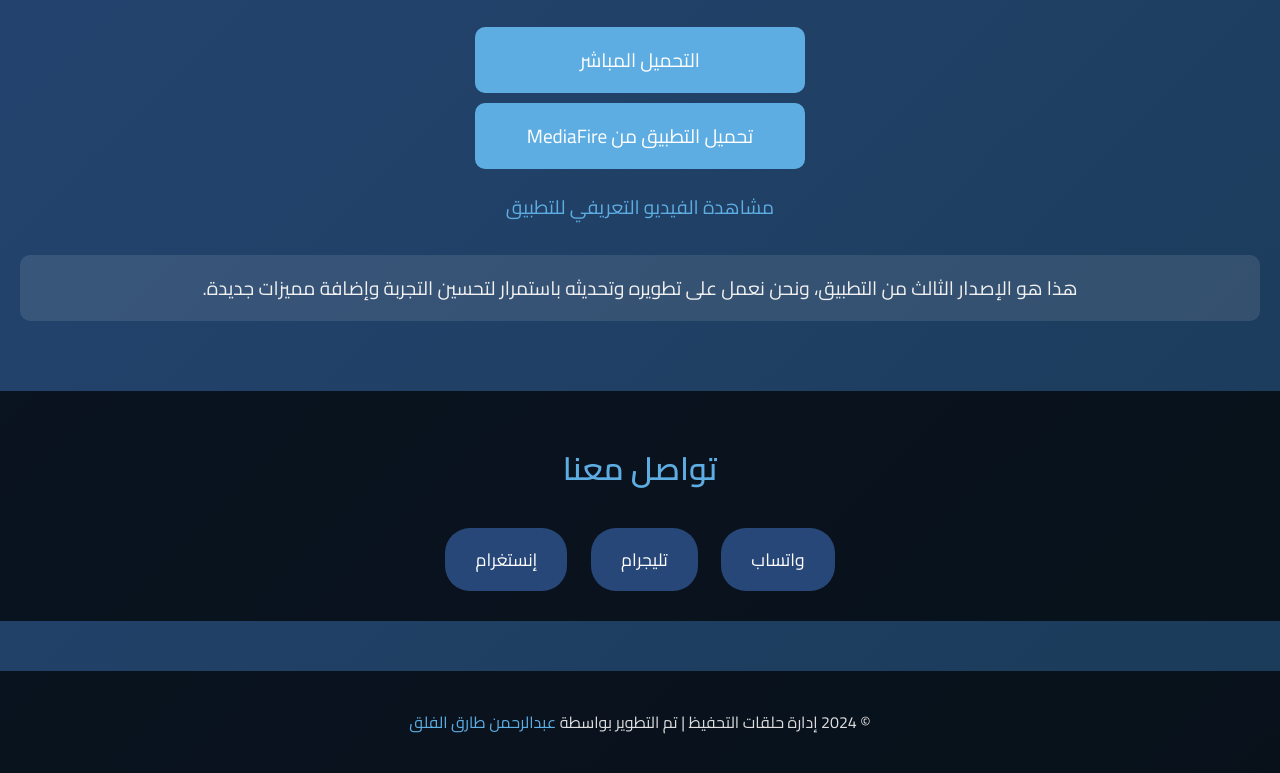
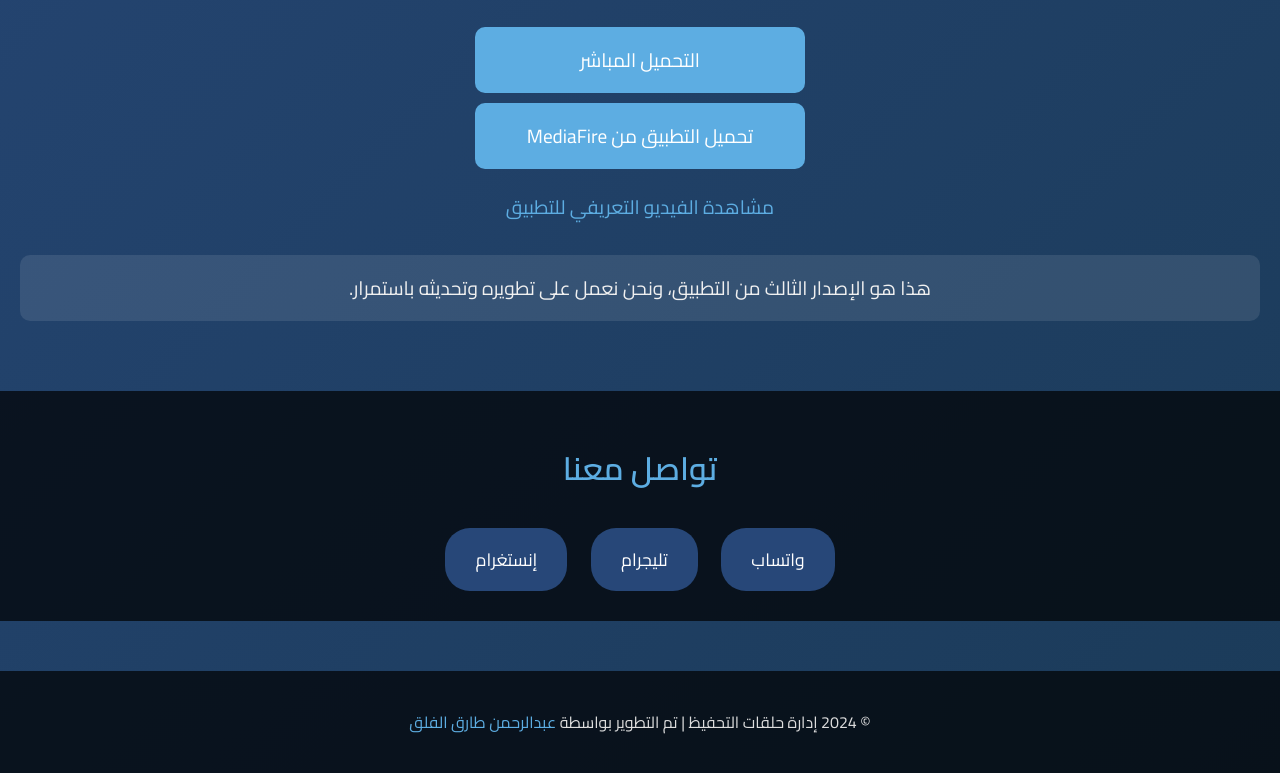
Before and after one commit to hifzmanager/tahfizsystem, a plain HTML site: page index.html in a window 1280 px wide. Shown: the part 859-1632 px from the top of the page. Drawn offline with Linux system fonts and the light colour scheme.

Commit message:
Update index.html

```diff
--- a/index.html
+++ b/index.html
@@ -231,7 +231,7 @@
 
         <!-- ملاحظة عن التحديثات -->
         <div class="note">
-            هذا هو الإصدار الثالث من التطبيق، ونحن نعمل على تطويره وتحديثه باستمرار لتحسين التجربة وإضافة مميزات جديدة.
+            هذا هو الإصدار الثالث من التطبيق، ونحن نعمل على تطويره وتحديثه باستمرار.
         </div>
     </div>
 
```
